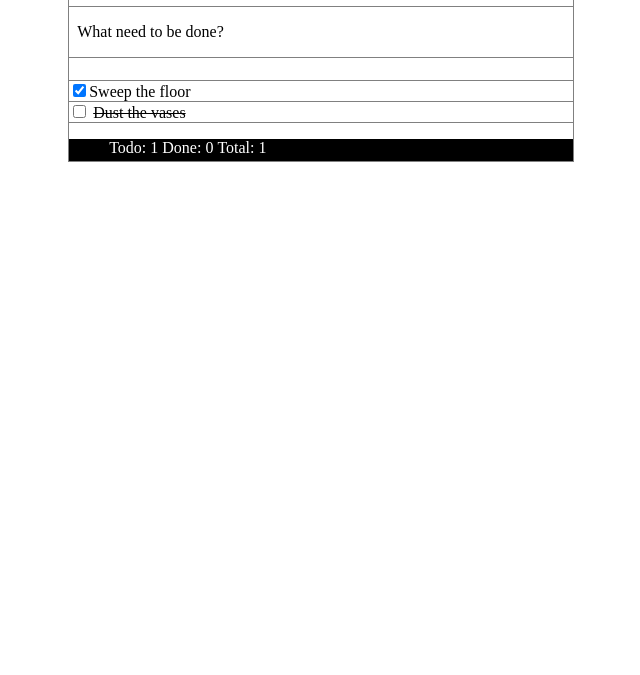
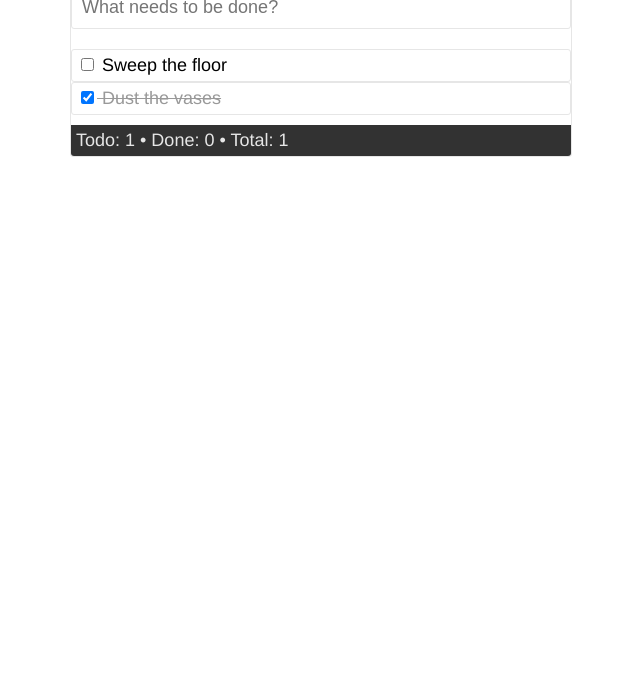
Before and after one commit to Tomasz22/Codaisseur, a plain HTML site: page index.html in a window 1280 px wide. Shown: the part 125-800 px from the top of the page, without its empty margins (319-959 px from the left). Drawn offline with Linux system fonts and the light colour scheme.

Commit message:
changed code as the answer and analyzed the code

```diff
--- a/index.html
+++ b/index.html
@@ -1,33 +1,33 @@
 <!DOCTYPE html>
-<html lang="en">
-<head>
-    <meta charset="UTF-8">
-    <meta http-equiv="X-UA-Compatible" content="IE=edge">
-    <meta name="viewport" content="width=device-width, initial-scale=1.0">
+<html>
+  <head>
+    <meta charset="utf-8" />
     <title>TodoList</title>
-    <link rel="stylesheet" href="styles/style.css">
-</head>
-<body>
-<div id="external">
-<header>
-    <div id="inHeadTop"><h1>TodoList</h1></div>
-    <div id="inHeadBottom"><p>What need to be done?</p></div>
+    <link href="styles/style.css" rel="stylesheet" />
+  </head>
+  <body>
+    <div class="container">
+      <h1>TodoList</h1>
 
-</header>
+      <form>
+        <input type="text" id="new-todo" placeholder="What needs to be done?" />
+      </form>
 
-<main>
-    <div id="inMainTop"><input type="checkbox" checked>Sweep the floor</div>
-    <div id="inMainBottom"><input type="checkbox"> <strike>Dust the vases</strike> </div>
-</main>
+      <ul id="todolist">
+        <li class="todo">
+          <label><input type="checkbox" /> Sweep the floor</label>
+        </li>
+        <li class="todo completed">
+          <label><input type="checkbox" checked /> Dust the vases</label>
+        </li>
+      </ul>
+      <div class="footer">
+        Todo: <span id="todo-count">1</span> • Done:
+        <span id="completed-count">0</span> • Total:
+        <span id="total-count">1</span>
+      </div>
+    </div>
 
-<footer>
-    <ul>
-        <li>Todo: <span>1</span></li>
-        <li>Done: <span>0</span></li>
-        <li>Total: <span>1</span></li>
-    </ul>
-</footer>
-</div>
-</body>
-<script></script>
+    <script src="scripts/main.js" type="text/javascript"></script>
+  </body>
 </html>
--- a/styles/style.css
+++ b/styles/style.css
@@ -1,63 +1,75 @@
 
-#external {
-    border-top:gray solid 1px;
-    border-right: gray solid 1px;
-    border-left: gray solid 1px;
-    margin: 4% 30%;
+body {
+    font-family: Helvetica, Arial, sans-serif;
+    font-size: 18px;
+  }
 
-}
+  .container {
+    margin: 20px auto;
+    width: 500px;
+    border: 1px solid #e6e6e6;
+    border-radius: 3px;
 
-header {
-     border-bottom: 1px solid gray;
-     display:flex;
-     flex-direction: column;
-     margin-bottom: 18px;
+  }
 
-}
+  h1 {
+    text-align: center;
+  }
 
-#inHeadTop {
-    border-bottom: gray solid 1px;
-    text-align: center;
-}
-#inHeadBottom {
-    /* border: red solid 1px;  */
-    padding-left: 8px;
-}
+  form {
+    padding: 0 0 20px; /*same as 0 0 20px 0*/
+  }
 
-main {
-    border-top: 1px solid gray;
-    margin-top: 22px;
-    display:flex;
+  input#new-todo {
+    display: block;
+    width: 478px;
+    border-radius: 3px;
+    border: 1px solid #e6e6e6;
+    padding: 10px;
+    font-size: 18px;
 
-    flex-direction: column;
+  }
 
-}
+  ul#todolist {
+    list-style: none; /*thx to this no dot in the li*/
+    margin: 0;
+    padding: 0;
 
-#inMainTop {
+  }
 
+  ul#todolist li {
+    padding: 5px;
+    border: 1px solid #e6e6e6;
+    border-radius: 3px;
 
-    border-bottom: gray solid 1px;
+  }
 
-}
+  ul#todolist li:hover {
+    background-color: #e6e6e6;
+  }
 
-#inMainBottom {
-    border-bottom: gray solid 1px;
+  ul#todolist .todo.completed label {
+    text-decoration: line-through;
+    color: #999;
+  }
 
-}
+  .footer {
+    margin-top: 10px;
+    background: #323232;
+    color: #e6e6e6;
+    padding: 5px;
+    border-bottom-left-radius: 3px;
+    border-bottom-right-radius: 3px;
+  }
 
-footer {
+  .footer a:link,
+  .footer a:hover,
+  .footer a:visited {
+    color: #e6e6e6;
+    text-decoration: none;
 
-    height: 22px;
-    border-bottom: solid 1px gray;
-    color: white;
-    background: black;
+  }
 
-}
-
-
-
-li {
-
-    display: inline;
-    inline-size: auto;
-}
+  .footer a:hover {
+    text-decoration: underline;
+  }
```
